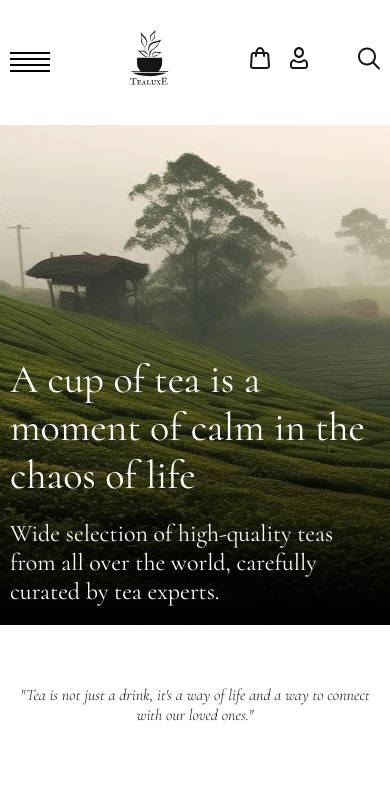
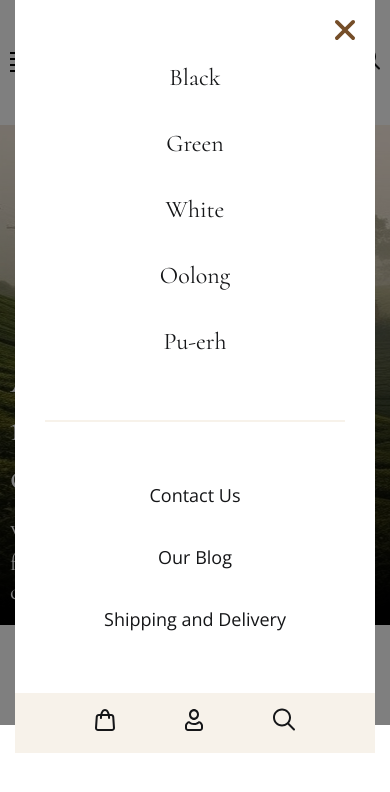
Before and after one commit to Vog989/the-tea, a plain HTML site: page index.html in a window 390 px wide. Both pictures are taken after a click on the button 30 px from the left and 62 px from the top of the page. Drawn offline with nearby package versions, Linux system fonts and the light colour scheme.

Commit message:
version 1.0.0

```diff
--- a/css/style.css
+++ b/css/style.css
@@ -35,6 +35,7 @@ body {
     font-weight: 300;
     line-height: 1.5;
     font-family: 'Open Sans', sans-serif;
+    position: relative;
     /*font-family: 'Cormorant', serif;*/
 }
 
@@ -56,6 +57,8 @@ body {
     height: 20px;
     flex-direction: column;
     justify-content: space-between;
+    position: relative;
+    z-index: 2;
 }
 
 .mobile-nav,
@@ -69,6 +72,22 @@ body {
     width: 100%;
 }
 
+.menu--close {
+    display: none;
+    position: absolute;
+    left: 0;
+    right: 0;
+    top: 0;
+    bottom: 0;
+    background-color: rgba(0, 0, 0, .5);
+    z-index: 1;
+    transition: background-color .3s ease;
+}
+
+.menu--close.menu--open {
+    display: block;
+}
+
 .menu__list {
     display: flex;
     align-items: center;
@@ -76,6 +95,8 @@ body {
     margin-left: 85px;
     font-size: 18px;
     font-weight: 400;
+    position: relative;
+    z-index: 3;
 }
 
 .user-actions {
@@ -166,6 +187,7 @@ body {
         display: block;
         text-align: center;
         padding-top: 60px;
+        transition: transform .6s ease;
     }
     .menu__list.menu__list--open {
         transform: translateY(0%);
--- a/index.html
+++ b/index.html
@@ -13,7 +13,7 @@
     <link rel="stylesheet" href="css/style.css">
 </head>
 <body>
-
+    <div class="menu--close"></div>
 <header class="headear">
     <div class="container">
         <div class="header__inner">
--- a/js/main.js
+++ b/js/main.js
@@ -0,0 +1,14 @@
+const menuBtn = document.querySelector('.menu__btn');
+const menuClose = document.querySelector('.menu__close');
+const menuList = document.querySelector('.menu__list');
+const menuShadow = document.querySelector('.menu--close')
+
+menuBtn.addEventListener('click', ()=>{
+    menuList.classList.toggle('menu__list--open');
+    menuShadow.classList.toggle('menu--open');
+});
+
+menuClose.addEventListener('click', ()=>{
+    menuList.classList.remove('menu__list--open');
+    menuShadow.classList.remove('menu--open');
+});
```
